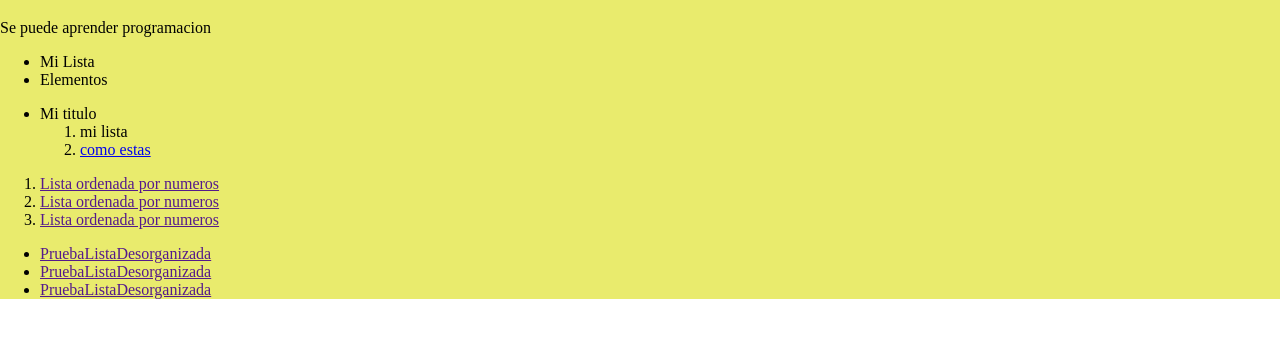
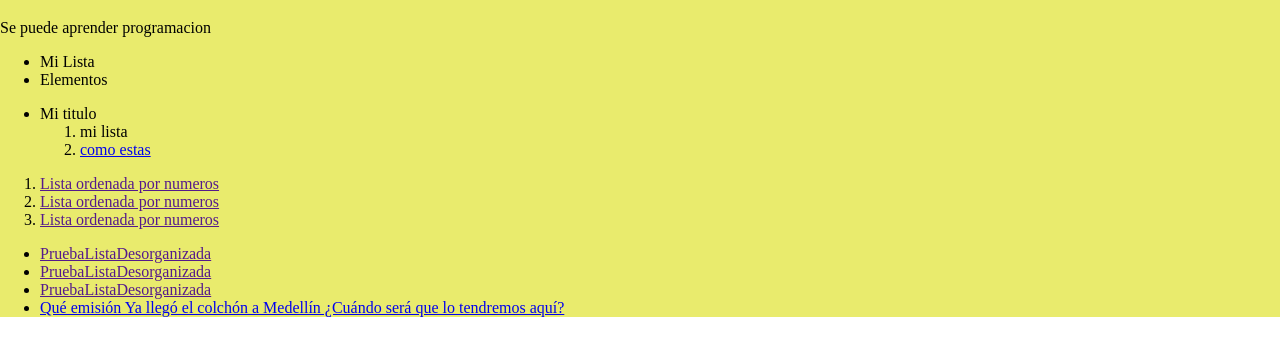
Before and after one commit to David1035/RestaurantMiVidaPrivada, a plain HTML site: page index.html in a window 1280 px wide. Shown: the part 61-416 px from the top of the page. Drawn offline with Linux system fonts and the light colour scheme.

Commit message:
aprendiendo a hacer commit

```diff
--- a/index.html
+++ b/index.html
@@ -34,6 +34,7 @@
             <li><a href="">PruebaListaDesorganizada</a></li>
             <li><a href="">PruebaListaDesorganizada</a></li>
             <li><a href="">PruebaListaDesorganizada</a></li>
+            <li><a href="#">Qué emisión Ya llegó el colchón a Medellín ¿Cuándo será que lo tendremos aquí?</a></li>
         </ul>
     </header>
 
```
